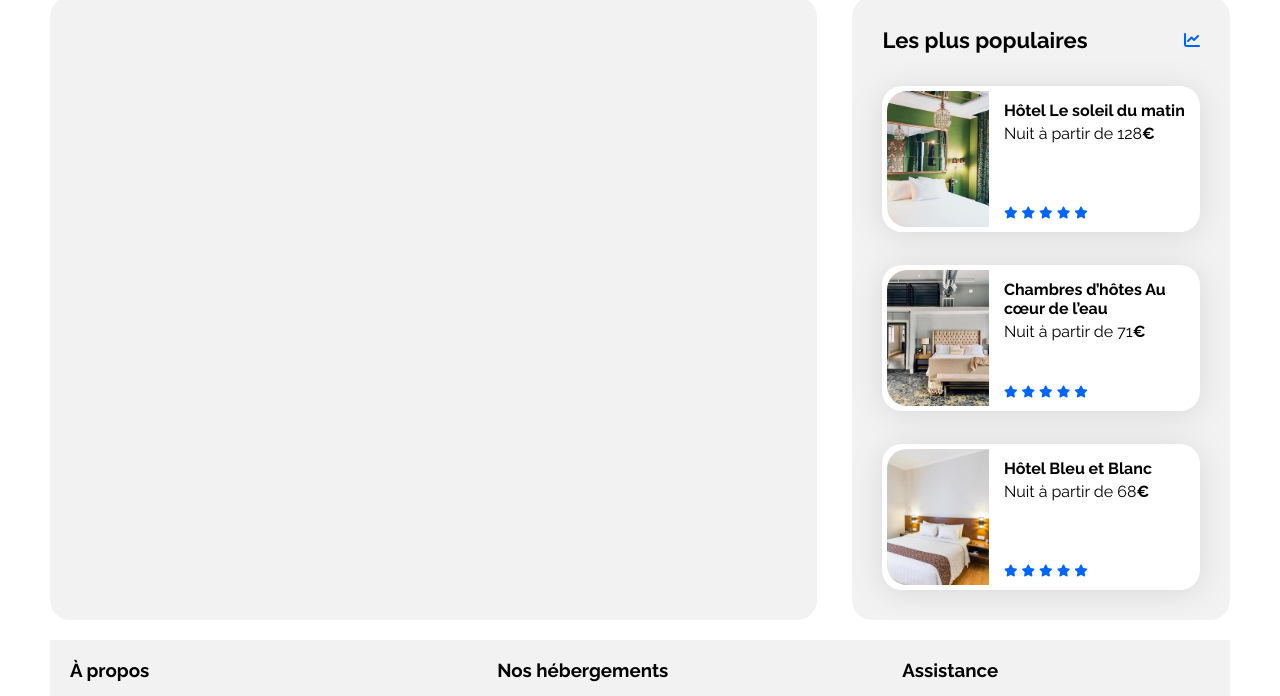
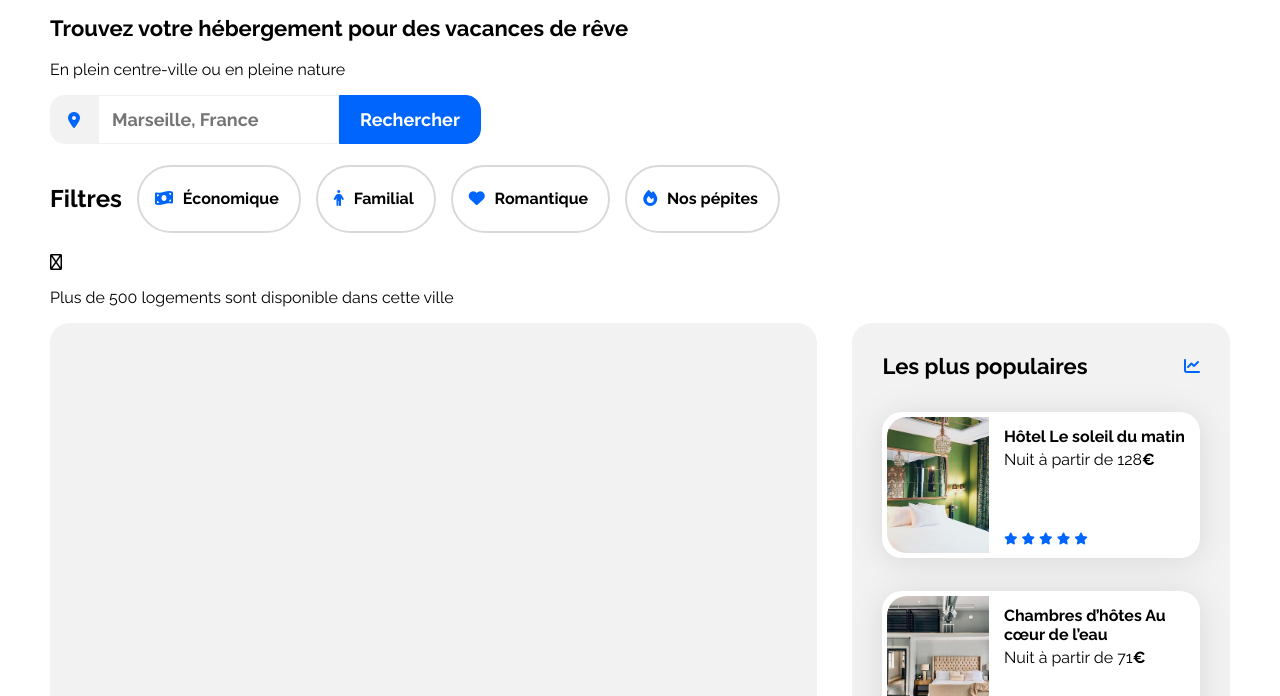
Before and after one commit to Redouane590/OC_Projet_2, a plain HTML site: page index.html in a window 1280 px wide. Shown: the part 87-783 px from the top of the page. Drawn offline with Linux system fonts and the light colour scheme.

Commit message:
✨ Mise en place de la section de recherche

```diff
--- a/css/style.css
+++ b/css/style.css
@@ -178,6 +178,63 @@ li#hebergements-link, li#activites-link{
 
 }
 
+
+/* Barre de rechercher */
+h1 {
+    font-size: 22px;
+}
+.loc-dot {
+    padding: 16px 18px 14px 18px;
+    border-radius: 15px 0 0 15px;
+    background-color: var(--main-bg-color);
+    border: none;
+}
+#input {
+    font-size: 18px;
+    padding: 13px;
+    font-weight: 700;
+    border: 1px solid var(--main-bg-color);
+
+}
+form {
+    height: 50px;
+}
+.section-recherche {
+    margin-bottom: 20px;
+}
+.searchbtn {
+    background-color: var(--main-color);
+    font-weight: bold;
+    padding: 13px 20px;
+    border-radius: 0 15px 15px 0;
+    border: 1px solid var(--main-color);
+    color: white;
+    font-size: 18px;
+}
+
+.filtres {
+    display: flex;
+    flex-direction: row;
+    gap: 15px;
+    margin-bottom: 20px;
+}
+
+.filtres button {
+    cursor: pointer;
+    font-weight: 700;
+    padding: 12px 20px 12px 4px;
+    border-radius: 45px;
+    background-color: white;
+    font-size: 16px;
+    border: 2px solid #D9D9D9;
+}
+.filtres button:hover {
+    background-color: var(--filter-bg-color);
+}
+
+.filtres i {
+    padding: 0px 6px 0 12px;
+}
 /* Le code ci-dessous correspond à la version responsive uniquement */
 
 /****** Media queries ***********/
--- a/index.html
+++ b/index.html
@@ -29,6 +29,28 @@
                 </nav>
 
         </header>
+        <section>
+            <div class="section-recherche">
+                <h1>Trouvez votre hébergement pour des vacances de rêve</h1>
+                <p>En plein centre-ville ou en pleine nature</p>
+                <form action="">
+                    <span class="loc-dot"><i class="fa-solid fa-location-dot"></i></span><input type="text" placeholder="Marseille, France" id="input"><button class="searchbtn">Rechercher</button>
+                </form>
+            </div>
+            <div class="filtres">
+                <h2>Filtres</h2>
+                <button><i class="fa-solid fa-money-bill-wave"></i> Économique</button>
+                <button><i class="fa-solid fa-person"></i> Familial</button>
+                <button><i class="fa-solid fa-heart"></i> Romantique</button>
+                <button><i class="fa-solid fa-fire"></i> Nos pépites</button>
+
+            </div>
+            <div>
+
+                <i class="fa-regular fa-circle-info"></i>
+                <p>Plus de 500 logements sont disponible dans cette ville</p>
+            </div>
+        </section>
         <main>
             <div class="hebergements-and-populaires">
                 <section class="hebergements">
```
